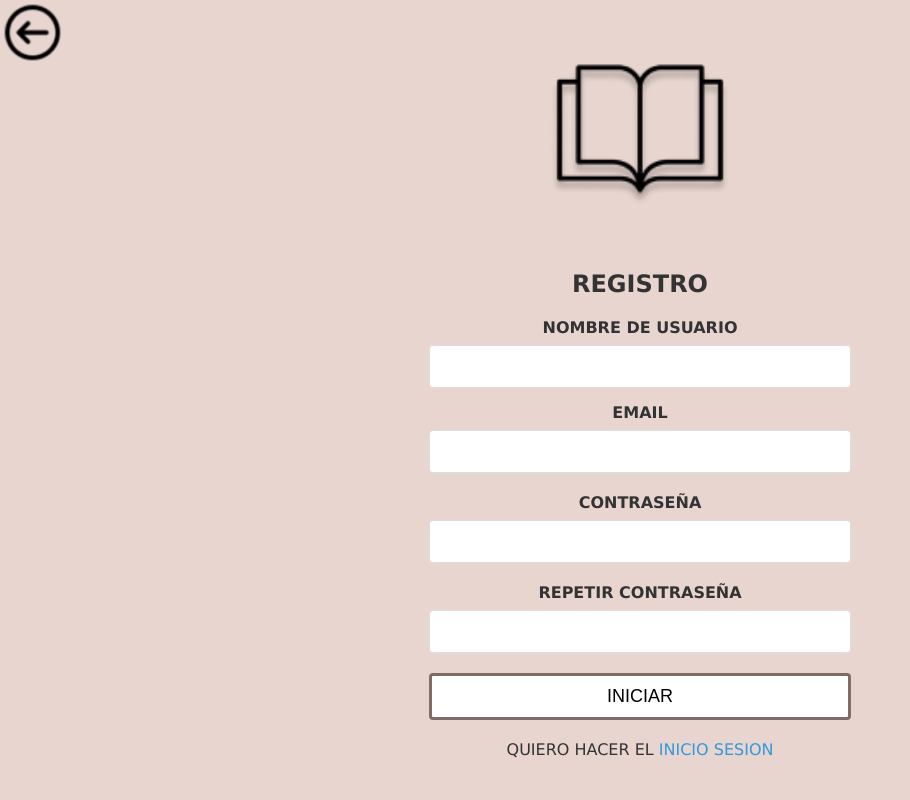
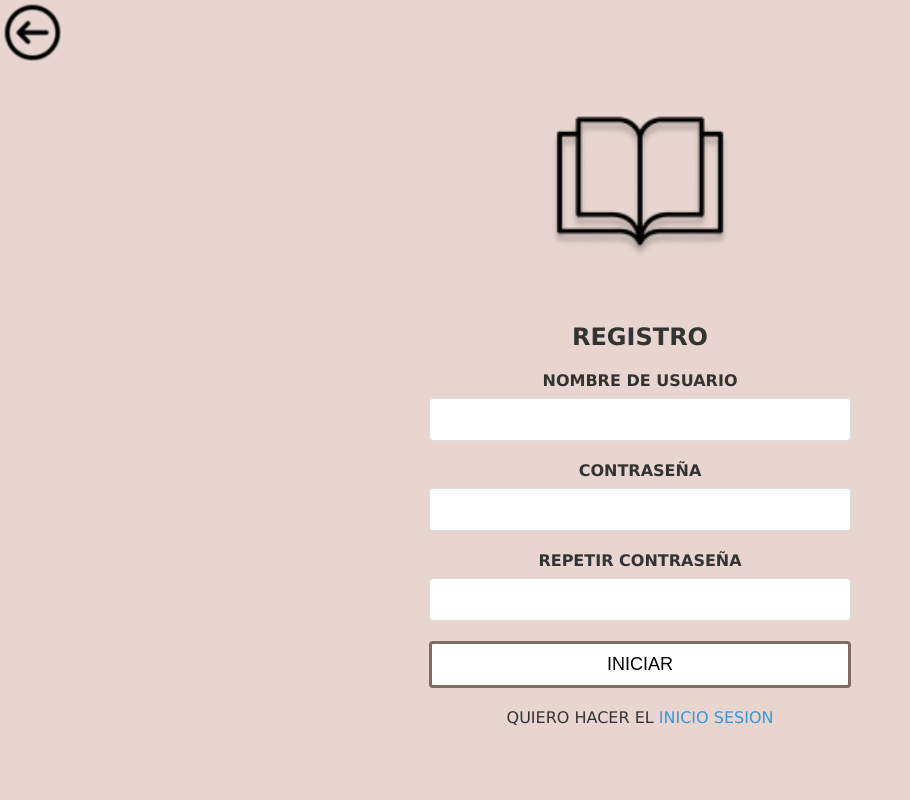
Before and after one commit to MartinBerestovoy/StoryTime, a PHP site: page /registro.php in a window 1280 px wide. Shown: the whole page, without its empty margins (0-910 px from the left). Run offline with PHP 8.4, Linux system fonts and the light colour scheme.

Commit message:
borre campos innecesarios

```diff
--- a/inicioSesion.php
+++ b/inicioSesion.php
@@ -38,12 +38,6 @@
           <input type="password" required>
         </div>
 
-      <div class="username">
-        <label id="contrasena2">REPETIR CONTRASEÑA</label>
-        <div class="input"></div>
-        <input type="password" required>
-      </div>
-
       <div class="submitBtn">
         <input type="submit" value="Iniciar">
       </div>
--- a/registro.php
+++ b/registro.php
@@ -30,24 +30,20 @@
           <div class="input">
             <input type="text" required>
           </div>
+        </div>
 
-          <div class="username">
-            <label id="email"> EMAIL</label>
-            <div class="input">
-              <input type="text" required>
-            </div>
-
-        </div>
         <div class="username">
           <label id="contrasena1"> CONTRASEÑA</label>
-          <div class="input"></div>
+          <div class="input">
             <input type="password" required>
           </div>
+        </div>
 
         <div class="username">
           <label id="contrasena2"> REPETIR CONTRASEÑA</label>
-          <div class="input"></div>
-          <input type="password" required>
+          <div class="input">
+            <input type="password" required>
+          </div>
         </div>
 
         <div class="submitBtn">
```
